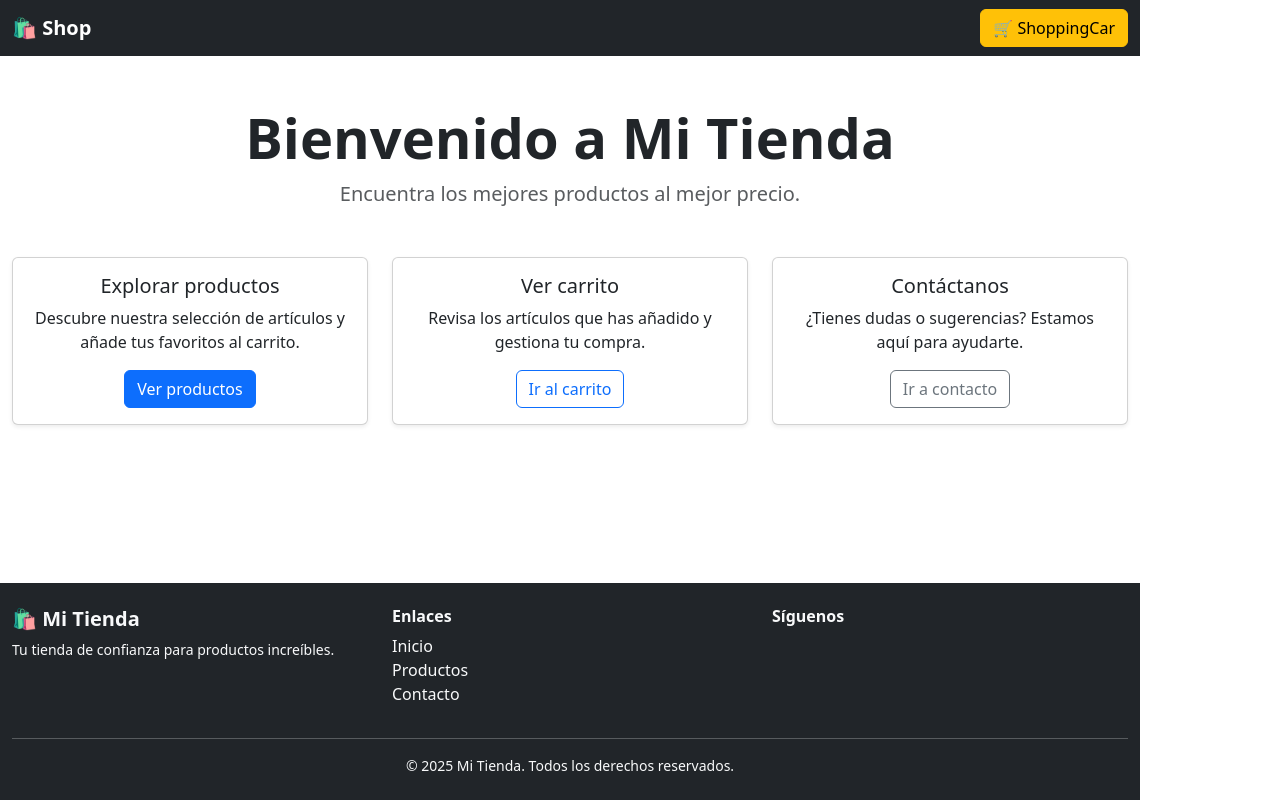
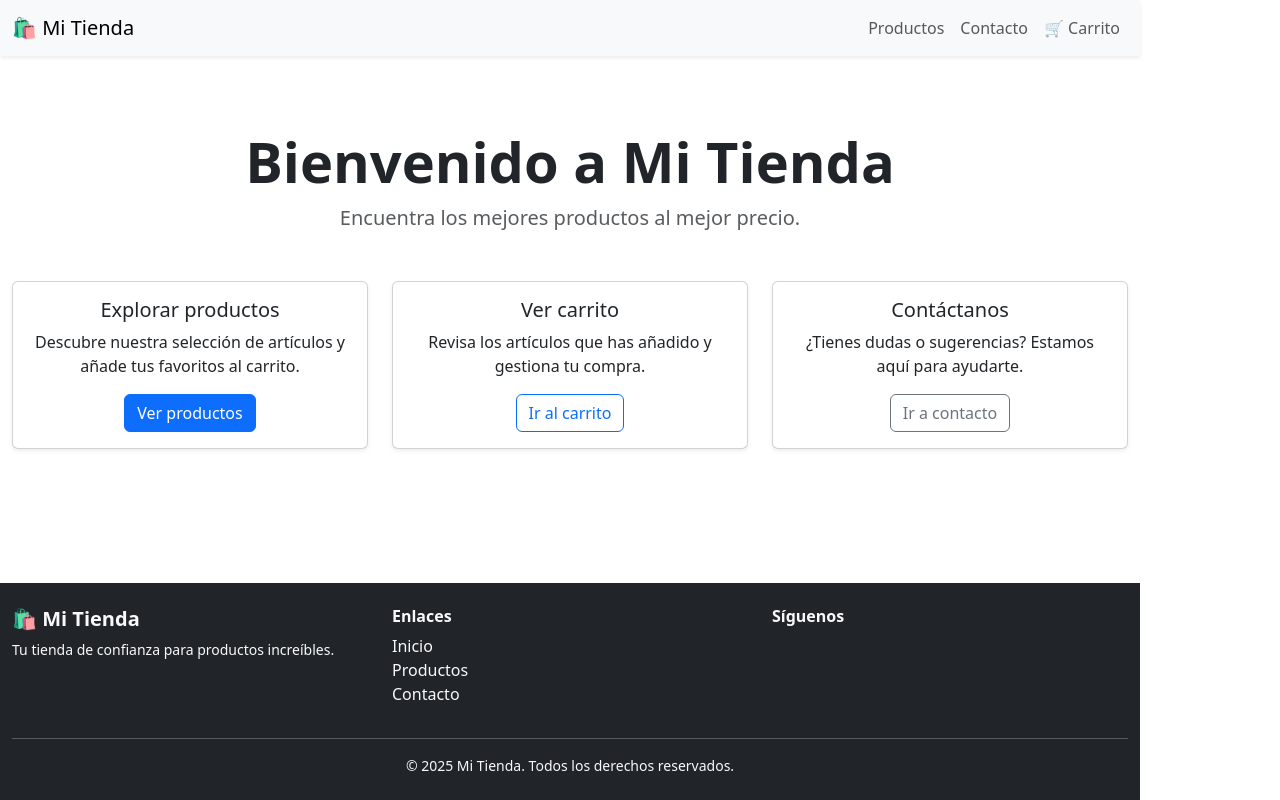
Before and after one commit to Zeves7/shoopingCarReact, a React (Vite) app: page / in a window 1280 px wide. Built offline with nearby package versions, Linux system fonts and the light colour scheme.

Commit message:
feat: Its all working

```diff
--- a/src/App.tsx
+++ b/src/App.tsx
@@ -1,25 +1,32 @@
 import { BrowserRouter as Router, Routes, Route } from "react-router-dom";
 import { Header, Footer } from "./componets";
-import { Home, Products, ProductDetail, Cart, Contact } from "./pages";
+import { Home, Products, Cart, Contact, ProductDetail } from "./pages";
+import { CartProvider } from "./context/CartContext";
 
 
 
 export default function App() {
   return (
     <Router>
+      <CartProvider>
       <div className="d-flex flex-column min-vh-100">
-        <Header cartCount={0} />
-        <main className="flex-grow-1">
+        <Header />
+
+        <main className="flex-fill">
+        <div className="container py-4">
           <Routes>
             <Route path="/" element={<Home />} />
             <Route path="/products" element={<Products />} />
             <Route path="/products/:id" element={<ProductDetail />} />
+            <Route path="/contact" element={<Contact />} />
             <Route path="/cart" element={<Cart />} />
-            <Route path="/contact" element={<Contact />} />
           </Routes>
+          </div>
         </main>
+
         <Footer />
       </div>
+      </CartProvider>
     </Router>
   );
 }
--- a/src/componets/Footer/Footer.tsx
+++ b/src/componets/Footer/Footer.tsx
@@ -1,9 +1,11 @@
+import { Link } from "react-router-dom";
+
 export function Footer() {
   return (
     <footer className="bg-dark text-light py-4 mt-auto">
       <div className="container">
         <div className="row">
-          {/* Columna 1: Nombre o logo */}
+          {/* Columna 1 */}
           <div className="col-md-4 mb-3 mb-md-0">
             <h5 className="fw-bold">🛍️ Mi Tienda</h5>
             <p className="small">
@@ -11,17 +13,17 @@ export function Footer() {
             </p>
           </div>
 
-          {/* Columna 2: Enlaces rápidos */}
+          {/* Columna 2 */}
           <div className="col-md-4 mb-3 mb-md-0">
             <h6 className="fw-bold">Enlaces</h6>
             <ul className="list-unstyled">
-              <li><a href="#" className="text-light text-decoration-none">Inicio</a></li>
-              <li><a href="#" className="text-light text-decoration-none">Productos</a></li>
-              <li><a href="#" className="text-light text-decoration-none">Contacto</a></li>
+              <li><Link to="/" className="text-light text-decoration-none">Inicio</Link></li>
+              <li><Link to="/products" className="text-light text-decoration-none">Productos</Link></li>
+              <li><Link to="/contact" className="text-light text-decoration-none">Contacto</Link></li>
             </ul>
           </div>
 
-          {/* Columna 3: Redes sociales */}
+          {/* Columna 3 */}
           <div className="col-md-4">
             <h6 className="fw-bold">Síguenos</h6>
             <div className="d-flex gap-3">
@@ -34,7 +36,6 @@ export function Footer() {
 
         <hr className="border-light my-3" />
 
-        {/* Derechos de autor */}
         <div className="text-center small">
           &copy; {new Date().getFullYear()} Mi Tienda. Todos los derechos reservados.
         </div>
--- a/src/componets/Header/Header.tsx
+++ b/src/componets/Header/Header.tsx
@@ -1,40 +1,43 @@
-interface HeaderProps {
-  cartCount: number;
-}
+import { Link } from "react-router-dom";
+import { useCart } from "../../hooks/useCart/useCart";
 
-export function Header({ cartCount}: HeaderProps) {
+export function Header() {
+  const { totalItems } = useCart();
+
   return (
-    <nav className="navbar navbar-expand-lg navbar-dark bg-dark">
+    <nav className="navbar navbar-expand-lg navbar-light bg-light shadow-sm">
       <div className="container">
-        {/* Logo / Nombre */}
-        <a className="navbar-brand fw-bold" href="#">
-          🛍️ Shop
-        </a>
+        <Link className="navbar-brand" to="/">
+          🛍️ Mi Tienda
+        </Link>
 
-        {/* Botón para colapsar en móvil */}
-        <button
-          className="navbar-toggler"
-          type="button"
-          data-bs-toggle="collapse"
-          data-bs-target="#navbarContent"
-          aria-controls="navbarContent"
-          aria-expanded="false"
-          aria-label="Toggle navigation"
-        >
-          <span className="navbar-toggler-icon"></span>
-        </button>
-          {/* Carrito */}
-          <button
-            className="btn btn-warning ms-lg-3 position-relative"
-            type="button"
-          >
-            🛒 ShoppingCar
-            {cartCount > 0 && (
-              <span className="position-absolute top-0 start-100 translate-middle badge rounded-pill bg-danger">
-                {cartCount}
-              </span>
-            )}
-          </button>
+        <div className="collapse navbar-collapse">
+          <ul className="navbar-nav ms-auto">
+            <li className="nav-item">
+              <Link className="nav-link" to="/products">
+                Productos
+              </Link>
+            </li>
+            <li className="nav-item">
+              <Link className="nav-link" to="/contact">
+                Contacto
+              </Link>
+            </li>
+            <li className="nav-item position-relative">
+              <Link className="nav-link" to="/cart">
+                🛒 Carrito
+                {totalItems > 0 && (
+                  <span
+                    className="position-absolute top-0 start-100 translate-middle badge rounded-pill bg-danger"
+                    style={{ fontSize: "0.75rem" }}
+                  >
+                    {totalItems}
+                  </span>
+                )}
+              </Link>
+            </li>
+          </ul>
+        </div>
       </div>
     </nav>
   );
--- a/src/componets/ProductCard/ProductCard.tsx
+++ b/src/componets/ProductCard/ProductCard.tsx
@@ -1,4 +1,5 @@
 import type { Product } from "../../types/product";
+import { Link } from "react-router-dom";
 
 interface ProductCardProps {
   product: Product;
@@ -19,12 +20,22 @@ export function ProductCard({ product, onAddToCart }: ProductCardProps) {
         <p className="card-text fw-bold text-primary">
           ${product.price.toFixed(2)}
         </p>
-        <button
-          className="btn btn-success mt-auto"
-          onClick={() => onAddToCart(product)}
-        >
-          🛒 Agregar al carrito
-        </button>
+
+        <div className="mt-auto d-flex flex-column gap-2">
+          <button
+            className="btn btn-success"
+            onClick={() => onAddToCart(product)}
+          >
+            🛒 Agregar al carrito
+          </button>
+
+          <Link
+            to={`/products/${product.id}`}
+            className="btn btn-outline-primary"
+          >
+            🔍 Ver detalles
+          </Link>
+        </div>
       </div>
     </div>
   );
--- /dev/null
+++ b/src/context/CartContext.tsx
@@ -0,0 +1,21 @@
+import { createContext, useContext, type ReactNode } from "react";
+import { useCart as useCartBase } from "../hooks/useCart/useCart";
+
+const CartContext = createContext<ReturnType<typeof useCartBase> | null>(null);
+
+export function CartProvider({ children }: { children: ReactNode }) {
+  const cartState = useCartBase(); // aquí está tu lógica actual
+  return (
+    <CartContext.Provider value={cartState}>
+      {children}
+    </CartContext.Provider>
+  );
+}
+
+export function useCart() {
+  const context = useContext(CartContext);
+  if (!context) {
+    throw new Error("useCart debe usarse dentro de un CartProvider");
+  }
+  return context;
+}
--- a/src/hooks/useLocalStorage/useLocalStorage.ts
+++ b/src/hooks/useLocalStorage/useLocalStorage.ts
@@ -11,13 +11,48 @@ export function useLocalStorage<T>(key: string, initialValue: T) {
     }
   });
 
-  useEffect(() => {
+  const setValue = (value: T | ((val: T) => T)) => {
     try {
-      localStorage.setItem(key, JSON.stringify(storedValue));
+      const valueToStore =
+        value instanceof Function ? value(storedValue) : value;
+      setStoredValue(valueToStore);
+      localStorage.setItem(key, JSON.stringify(valueToStore));
+
+      // 🔹 Notificar a otras instancias en la misma pestaña
+      window.dispatchEvent(
+        new CustomEvent("localstorage-update", {
+          detail: { key, value: valueToStore },
+        })
+      );
     } catch (error) {
       console.error("Error guardando en localStorage", error);
     }
-  }, [key, storedValue]);
+  };
 
-  return [storedValue, setStoredValue] as const;
+  useEffect(() => {
+    const handleStorageChange = (event: StorageEvent) => {
+      if (event.key === key && event.newValue) {
+        setStoredValue(JSON.parse(event.newValue));
+      }
+    };
+
+    const handleCustomEvent = (event: Event) => {
+      const custom = event as CustomEvent;
+      if (custom.detail.key === key) {
+        setStoredValue(custom.detail.value);
+      }
+    };
+
+    // Escucha cambios de otras pestañas
+    window.addEventListener("storage", handleStorageChange);
+    // Escucha cambios en la misma pestaña
+    window.addEventListener("localstorage-update", handleCustomEvent);
+
+    return () => {
+      window.removeEventListener("storage", handleStorageChange);
+      window.removeEventListener("localstorage-update", handleCustomEvent);
+    };
+  }, [key]);
+
+  return [storedValue, setValue] as const;
 }
--- a/src/pages/Cart/Cart.tsx
+++ b/src/pages/Cart/Cart.tsx
@@ -1,8 +1,29 @@
+import { Cart as CartComponent } from "../../componets/Cart/Cart";
+import { useNavigate } from "react-router-dom";
+import { CartSummary } from "../../componets/CartSummary/CartSummary";
+
 export function Cart() {
+  const navigate = useNavigate();
+
+  const handleCheckout = () => {
+    navigate("/checkout");
+  };
+
   return (
-    <div className="container py-4">
-      <h1>Carrito de Compras</h1>
-      <p>Aquí verás los productos que has agregado.</p>
+    <div className="py-4">
+      <h1 className="mb-4">Tu carrito</h1>
+
+      <div className="row g-4">
+        {/* Lista de productos */}
+        <div className="col-lg-8">
+          <CartComponent />
+        </div>
+
+        {/* Resumen del pedido */}
+        <div className="col-lg-4">
+          <CartSummary onCheckout={handleCheckout} />
+        </div>
+      </div>
     </div>
   );
 }
--- a/src/pages/Contact/Contact.tsx
+++ b/src/pages/Contact/Contact.tsx
@@ -1,6 +1,6 @@
 export function Contact() {
   return (
-    <div className="container py-4">
+    <div className="py-4">
       <h1>Contacto</h1>
       <p>Envíanos un mensaje y te responderemos pronto.</p>
     </div>
--- a/src/pages/Home/Home.tsx
+++ b/src/pages/Home/Home.tsx
@@ -2,7 +2,7 @@ import { Link } from "react-router-dom";
 
 export function Home() {
   return (
-    <div className="container py-5">
+    <div className="py-5">
       <div className="text-center mb-5">
         <h1 className="display-4 fw-bold">Bienvenido a Mi Tienda</h1>
         <p className="lead text-muted">
--- a/src/pages/Products/Products.tsx
+++ b/src/pages/Products/Products.tsx
@@ -14,7 +14,7 @@ export function Products() {
   };
 
   return (
-    <div className="container py-4">
+    <div className="py-4">
       <h1 className="mb-4">Productos</h1>
       <ProductsList apiUrl={apiUrl} onAddToCart={handleAddToCart} />
     </div>
```
Also changed, not shown: src/pages/ProductDetail/ProductDetail.tsx (+94 -5 lines).
